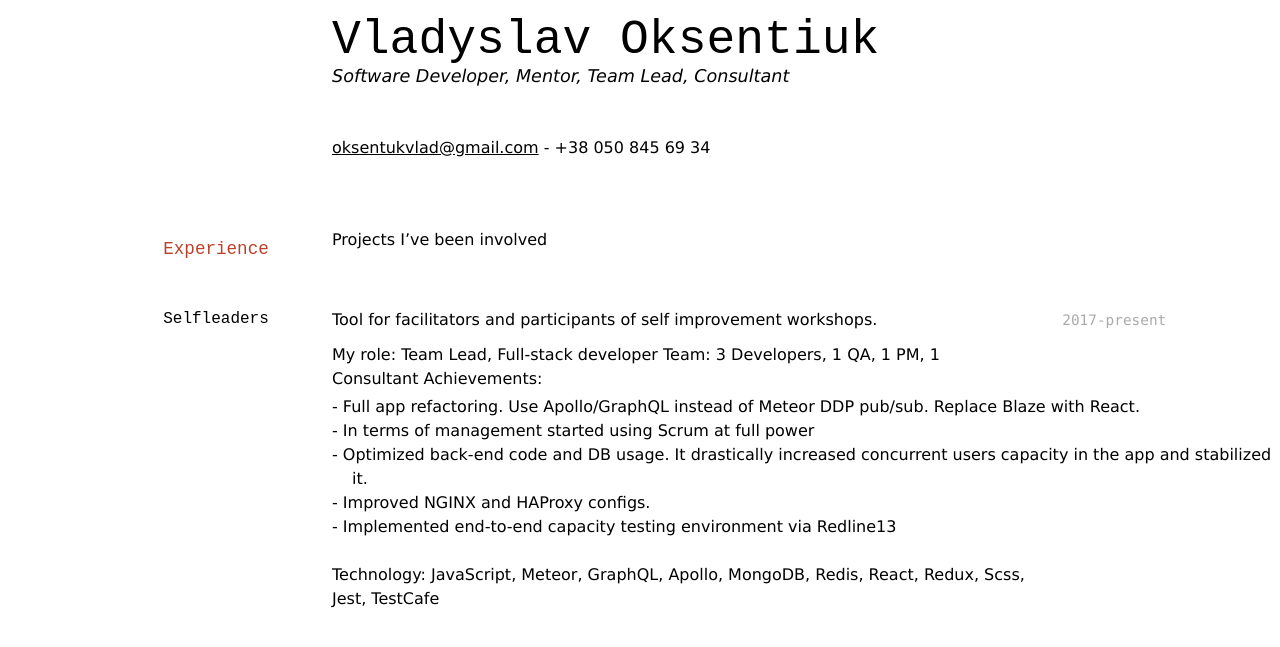
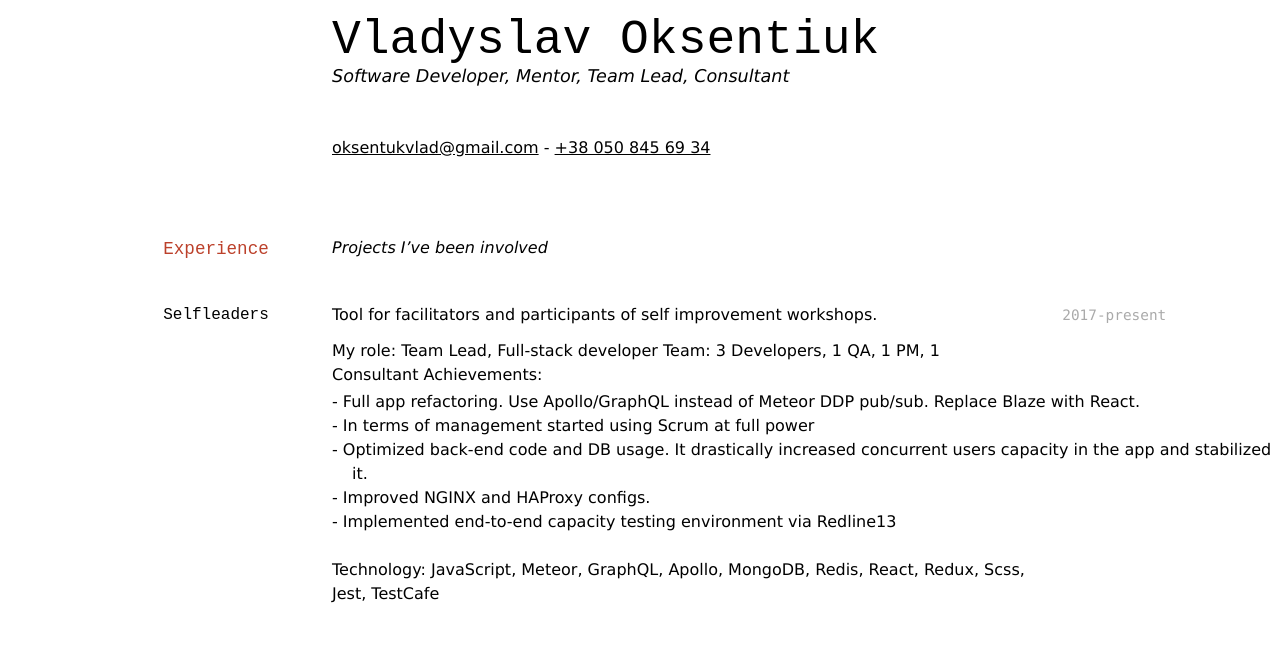
Before and after one commit to OksentukVlad/resume, a Jekyll site: the page built from index.md, in a window 1280 px wide. Shown: the top 647 px of the page. Built offline with Jekyll 4.4.1, drawn with Linux system fonts in a browser that asks for light colours; part of the change alters nothing that is shown.

```diff
--- a/index.md
+++ b/index.md
@@ -7,11 +7,11 @@ Software Developer, Mentor, Team Lead, Consultant
 
 <br/>
 
-<a href="oksentukvlad@gmail.com">oksentukvlad@gmail.com</a> - +38 050 845 69 34
+<a href="mailto:oksentukvlad@gmail.com">oksentukvlad@gmail.com</a> - <a href="tel:380508456934">+38 050 845 69 34</a>
 
 ## Experience
 
-* Projects I've been involved
+*Projects I've been involved*
 
 ### Selfleaders
 `2017-present`
```
